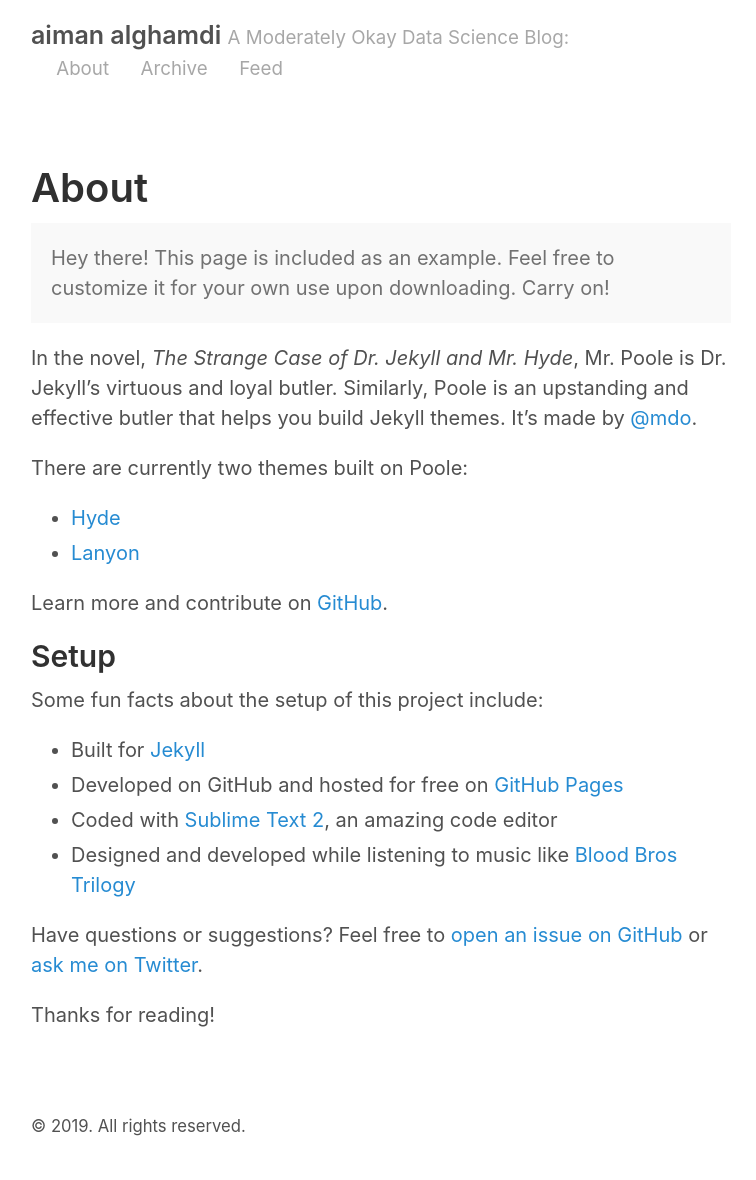
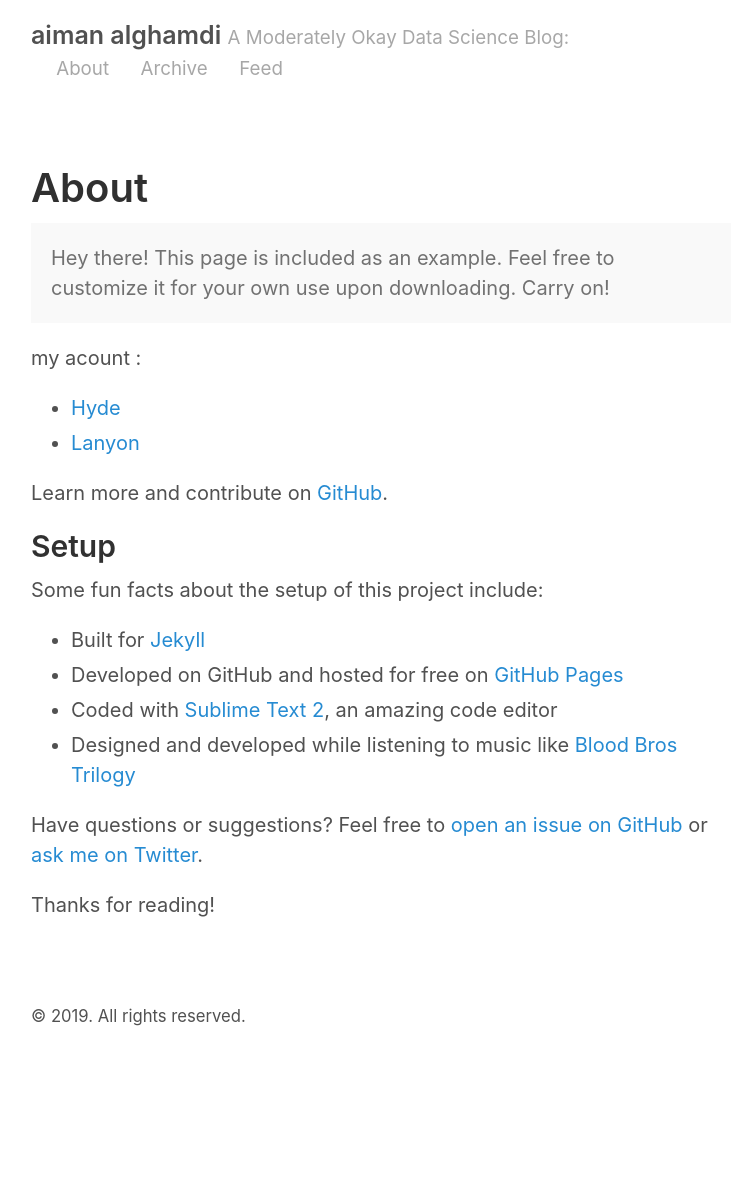
Before and after one commit to aiman-alghamdi/aiman2019.github.io, a Jekyll site: the page built from about.md, in a window 1280 px wide. Shown: the whole page, without its empty margins (259-1015 px from the left). Built offline with Jekyll 4.4.1, drawn with Linux system fonts in a browser that asks for light colours; after the commit the page ends 1070 px from its top, so only the background shows below that.

Commit message:
Update about.md

```diff
--- a/about.md
+++ b/about.md
@@ -7,9 +7,7 @@ title: About
   Hey there! This page is included as an example. Feel free to customize it for your own use upon downloading. Carry on!
 </p>
 
-In the novel, *The Strange Case of Dr. Jekyll and Mr. Hyde*, Mr. Poole is Dr. Jekyll's virtuous and loyal butler. Similarly, Poole is an upstanding and effective butler that helps you build Jekyll themes. It's made by [@mdo](https://twitter.com/mdo).
-
-There are currently two themes built on Poole:
+my acount :
 
 * [Hyde](http://hyde.getpoole.com)
 * [Lanyon](http://lanyon.getpoole.com)
```
